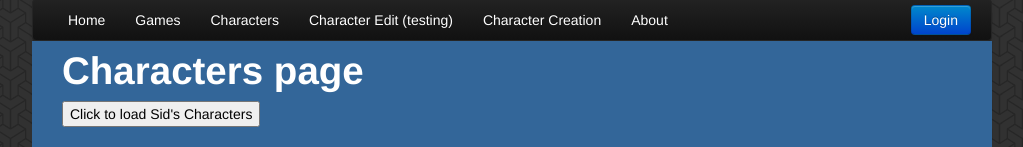
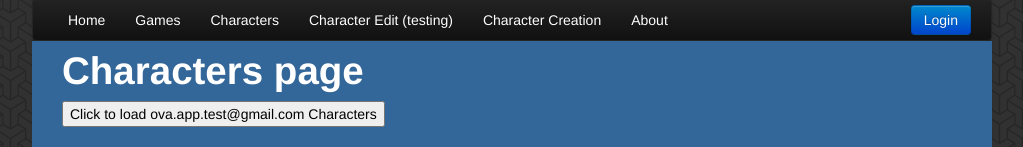
Before and after one commit to capchu/TextRPGOnline, a Flask app: page /characters in a window 1280 px wide; the page is wider, and only the part inside the window is pictured. Shown: the part 151-298 px from the top of that part, without its empty margins (128-1151 px from the left). Run offline with Flask 2, Linux system fonts and the light colour scheme; some libraries are stand-ins or nearby versions.

```diff
--- a/rpgonline/templates/characters.html
+++ b/rpgonline/templates/characters.html
@@ -5,7 +5,7 @@
         <script type="text/javascript">
             $(document).ready(function() {
                 $("#button1").click(function() {
-                    $.getJSON( '/character_list_json', { name: "Sid" }, function( data ) {
+                    $.getJSON( '/character_list_json', { name: "ova.app.test@gmail.com" }, function( data ) {
                         var table_obj = $('#table');
                         $.each(data, function(index, field) {
                             $('#title').text('Characters for ' + field.user_id)
@@ -83,7 +83,7 @@
             });
         </script>
         <div>
-             <button id="button1" type="button">Click to load Sid's Characters</button>
+             <button id="button1" type="button">Click to load ova.app.test@gmail.com Characters</button>
         </div>
 
         <br>
```
Also changed, not shown: rpgonline/ova.db, 5 other files.
